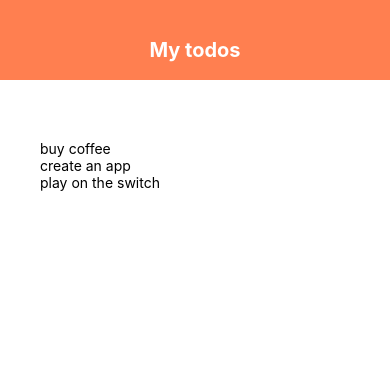
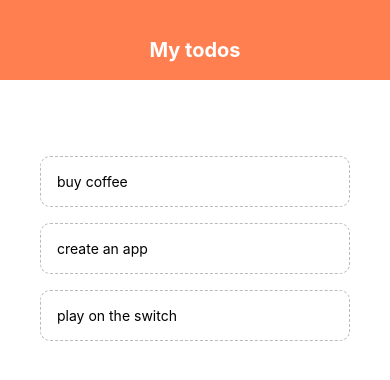
Before and after one commit to sabaPhruidze/todo-app-react-native, a React Native app: screen / in a window 390 px wide. Shown: the top 380 px of the page. Built offline with nearby package versions, Linux system fonts and the light colour scheme.

Commit message:
now I created the visual part of how to appear what's added in todo app

```diff
--- a/App.js
+++ b/App.js
@@ -1,6 +1,7 @@
 import React, { useState } from "react";
 import { StyleSheet, Text, View, FlatList } from "react-native";
 import Header from "./components/Header";
+import TodoItem from "./components/TodoItem";
 export default function App() {
   const [todos, setTodos] = useState([
     { text: "buy coffee", key: 1 },
@@ -15,7 +16,7 @@
         <View style={styles.list}>
           <FlatList
             data={todos}
-            renderItem={({ item }) => <Text>{item.text}</Text>}
+            renderItem={({ item }) => <TodoItem item={item} />}
           />
         </View>
       </View>
--- /dev/null
+++ b/components/TodoItem.js
@@ -0,0 +1,21 @@
+import { StyleSheet, Text, TouchableOpacity } from "react-native";
+import React from "react";
+
+export default function TodoItem({ item }) {
+  return (
+    <TouchableOpacity>
+      <Text style={styles.item}>{item.text}</Text>
+    </TouchableOpacity>
+  );
+}
+
+const styles = StyleSheet.create({
+  item: {
+    padding: 16,
+    marginTop: 16,
+    borderColor: "#bbb",
+    borderWidth: 1,
+    borderStyle: "dashed",
+    borderRadius: 10,
+  },
+});
```
